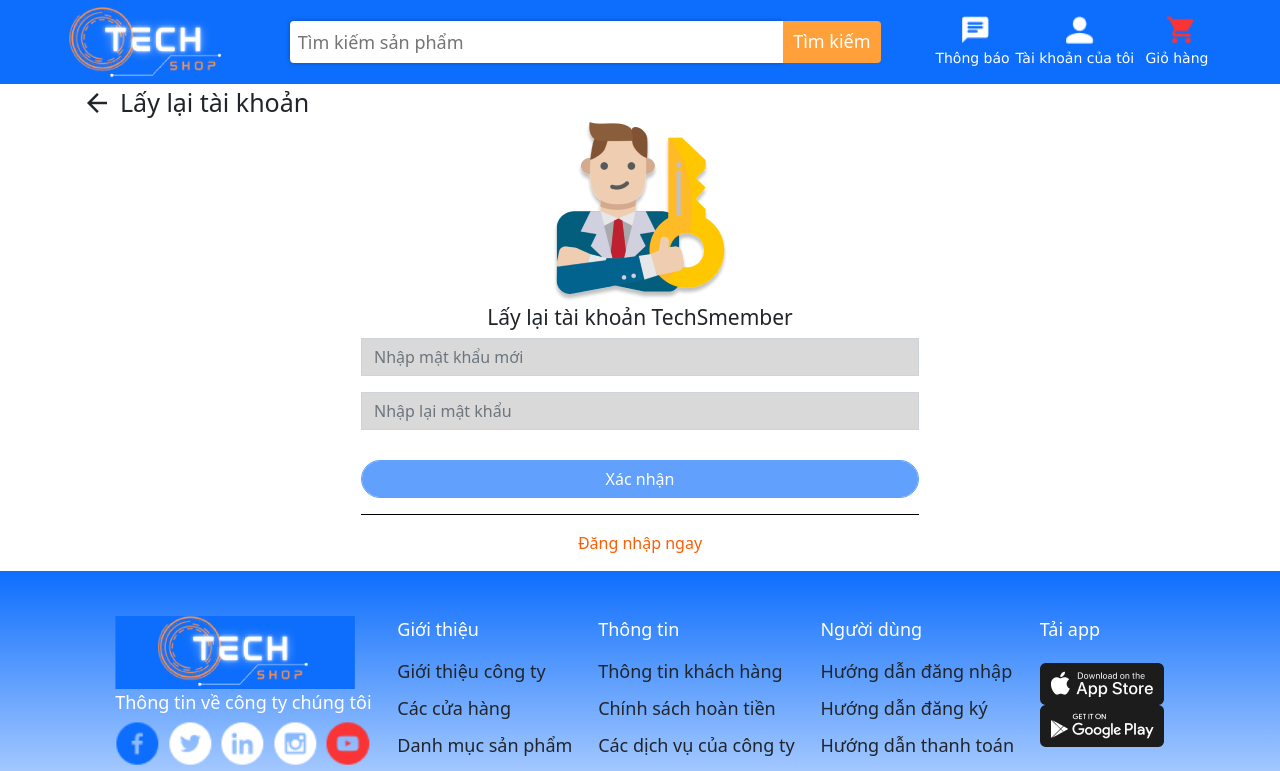
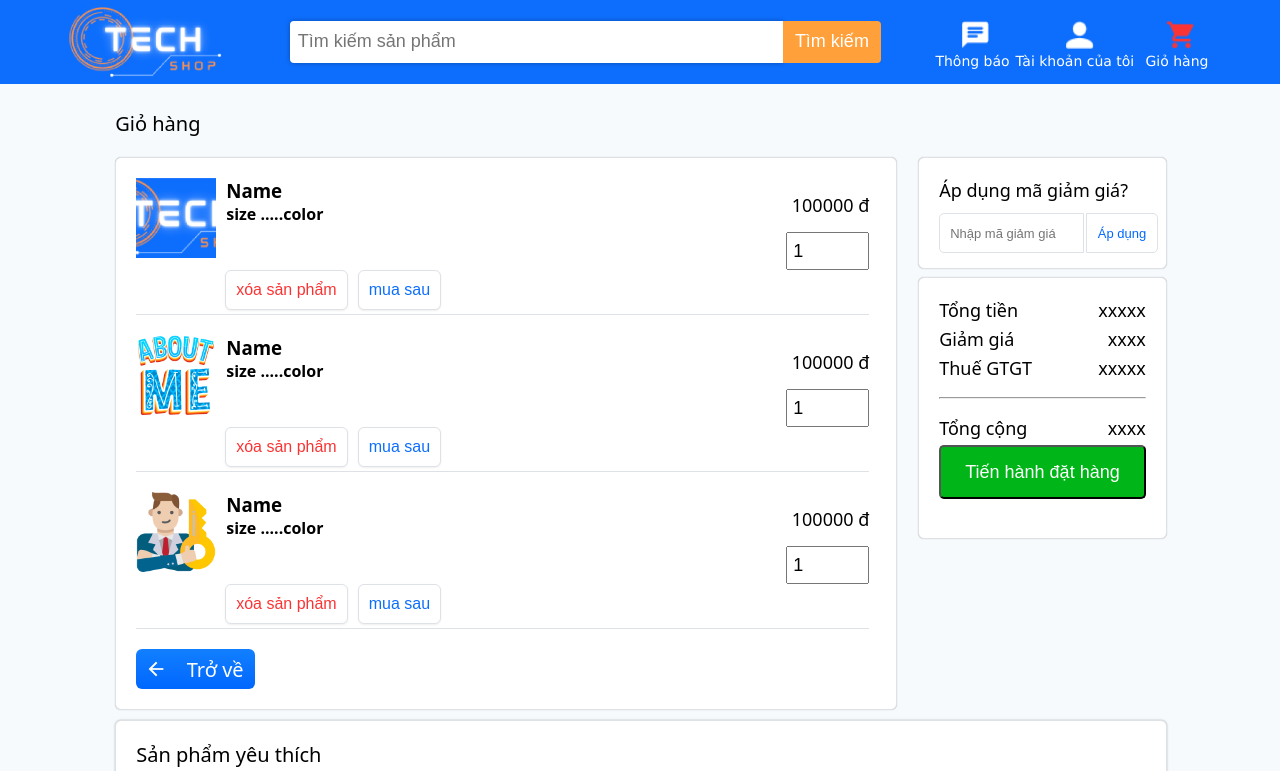
Before and after one commit to VanNamTran/Do_an_phat_trien_web_kd, an Angular app in the folder my-app/: page /cart in a window 1280 px wide. Shown: the top 771 px of the page. Built offline with nearby package versions, Linux system fonts and the light colour scheme.

Commit message:
modified:   my-app/src/app/app.component.html

```diff
--- a/my-app/src/app/app.component.html
+++ b/my-app/src/app/app.component.html
@@ -1,6 +1,6 @@
 <!-- <app-register></app-register> -->
 <!-- <app-login></app-login> -->
 <!-- <app-acc-reset></app-acc-reset> -->
-<app-new-password></app-new-password>
+<!-- <app-new-password></app-new-password> -->
 <!-- <app-acc-info-change></app-acc-info-change> -->
 <router-outlet></router-outlet>
```
